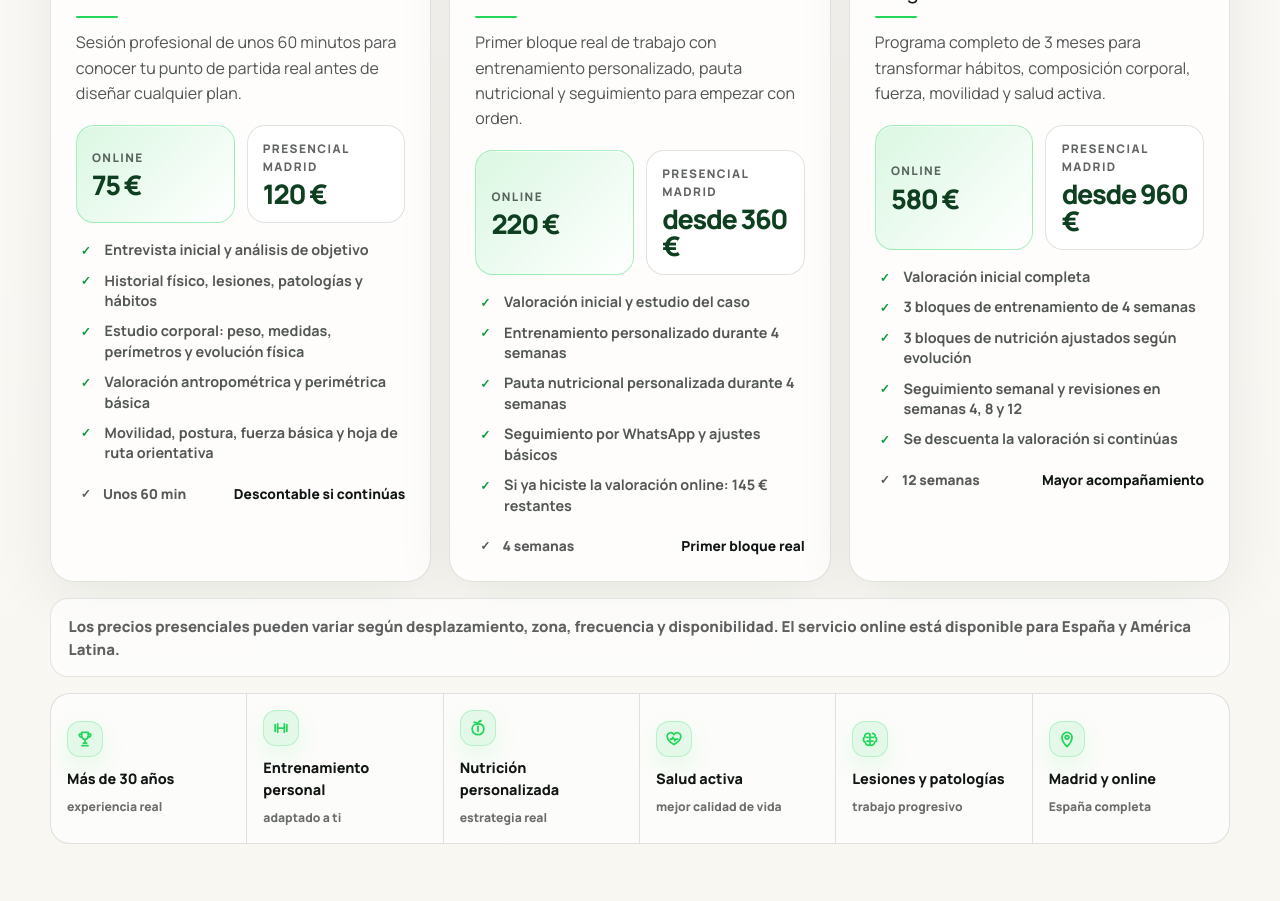
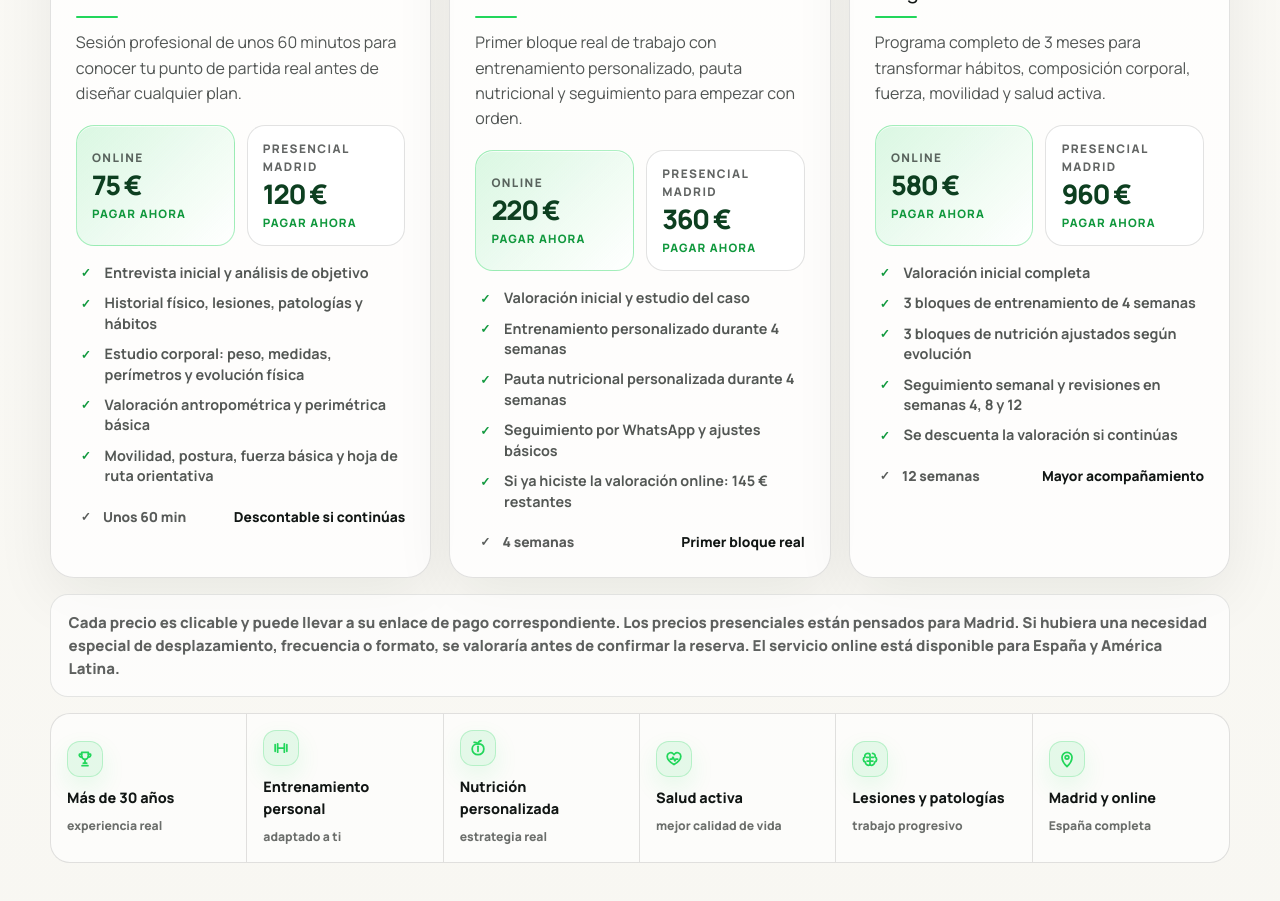
Before and after one commit to albypersonaltrainer-arch/ghc-training-landing, a Next.js app: page / in a window 1280 px wide. Shown: the part 1000-1901 px from the top of the page. Built offline with nearby package versions, Linux system fonts and the light colour scheme; no server answers.

Commit message:
Add files via upload

```diff
--- a/app/globals.css
+++ b/app/globals.css
@@ -252,7 +252,7 @@ a { color: inherit; text-decoration: none; }
   margin: 1.15rem 0 1.05rem;
 }
 .ghc-price-pill {
-  min-height: 86px;
+  min-height: 104px;
   display: grid;
   align-content: center;
   gap: .35rem;
@@ -261,6 +261,14 @@ a { color: inherit; text-decoration: none; }
   border-radius: 18px;
   background: rgba(255,255,255,.78);
   box-shadow: inset 0 1px 0 rgba(255,255,255,.7);
+  text-decoration: none;
+  transition: transform .18s ease, border-color .18s ease, box-shadow .18s ease, background .18s ease;
+  cursor: pointer;
+}
+.ghc-price-pill:hover {
+  transform: translateY(-2px);
+  border-color: rgba(34,214,91,.36);
+  box-shadow: 0 16px 34px rgba(17,22,20,.10), inset 0 1px 0 rgba(255,255,255,.7);
 }
 .ghc-price-pill-primary {
   border-color: rgba(34,214,91,.36);
@@ -279,6 +287,14 @@ a { color: inherit; text-decoration: none; }
   font-weight: 1000;
   letter-spacing: -.05em;
   line-height: 1;
+}
+.ghc-price-pill em {
+  color: #10983D;
+  font-size: .72rem;
+  font-style: normal;
+  font-weight: 950;
+  letter-spacing: .10em;
+  text-transform: uppercase;
 }
 @media (max-width: 560px) {
   .ghc-service-pricing {
--- a/app/page.tsx
+++ b/app/page.tsx
@@ -6,6 +6,16 @@ const whatsappMessage = encodeURIComponent(
   "Hola Alby, quiero información sobre la Valoración GHC Training."
 );
 const whatsappUrl = `https://wa.me/${whatsappNumber}?text=${whatsappMessage}`;
+
+const paymentLinks = {
+  valoracionOnline: process.env.NEXT_PUBLIC_SUMUP_VALORACION_ONLINE_URL || whatsappUrl,
+  valoracionPresencial: process.env.NEXT_PUBLIC_SUMUP_VALORACION_PRESENCIAL_URL || whatsappUrl,
+  plan4Online: process.env.NEXT_PUBLIC_SUMUP_PLAN4_ONLINE_URL || whatsappUrl,
+  plan4Presencial: process.env.NEXT_PUBLIC_SUMUP_PLAN4_PRESENCIAL_URL || whatsappUrl,
+  programa12Online: process.env.NEXT_PUBLIC_SUMUP_PROGRAMA12_ONLINE_URL || whatsappUrl,
+  programa12Presencial: process.env.NEXT_PUBLIC_SUMUP_PROGRAMA12_PRESENCIAL_URL || whatsappUrl,
+};
+
 const services = [
   {
     icon: "01",
@@ -13,8 +23,10 @@ const services = [
     text: "Sesión profesional de unos 60 minutos para conocer tu punto de partida real antes de diseñar cualquier plan.",
     onlineLabel: "Online",
     onlineAmount: "75 €",
+    onlineHref: paymentLinks.valoracionOnline,
     presencialLabel: "Presencial Madrid",
     presencialAmount: "120 €",
+    presencialHref: paymentLinks.valoracionPresencial,
     includes: [
       "Entrevista inicial y análisis de objetivo",
       "Historial físico, lesiones, patologías y hábitos",
@@ -31,8 +43,10 @@ const services = [
     text: "Primer bloque real de trabajo con entrenamiento personalizado, pauta nutricional y seguimiento para empezar con orden.",
     onlineLabel: "Online",
     onlineAmount: "220 €",
+    onlineHref: paymentLinks.plan4Online,
     presencialLabel: "Presencial Madrid",
-    presencialAmount: "desde 360 €",
+    presencialAmount: "360 €",
+    presencialHref: paymentLinks.plan4Presencial,
     includes: [
       "Valoración inicial y estudio del caso",
       "Entrenamiento personalizado durante 4 semanas",
@@ -49,8 +63,10 @@ const services = [
     text: "Programa completo de 3 meses para transformar hábitos, composición corporal, fuerza, movilidad y salud activa.",
     onlineLabel: "Online",
     onlineAmount: "580 €",
+    onlineHref: paymentLinks.programa12Online,
     presencialLabel: "Presencial Madrid",
-    presencialAmount: "desde 960 €",
+    presencialAmount: "960 €",
+    presencialHref: paymentLinks.programa12Presencial,
     includes: [
       "Valoración inicial completa",
       "3 bloques de entrenamiento de 4 semanas",
@@ -300,14 +316,28 @@ export default function Home() {
             <p>{service.text}</p>
 
             <div className="ghc-service-pricing" aria-label={`Precios de ${service.title}`}>
-              <div className="ghc-price-pill ghc-price-pill-primary">
+              <a
+                href={service.onlineHref}
+                className="ghc-price-pill ghc-price-pill-primary"
+                target="_blank"
+                rel="noreferrer"
+                aria-label={`Pagar ${service.title} ${service.onlineLabel} ${service.onlineAmount}`}
+              >
                 <span>{service.onlineLabel}</span>
                 <strong>{service.onlineAmount}</strong>
-              </div>
-              <div className="ghc-price-pill">
+                <em>Pagar ahora</em>
+              </a>
+              <a
+                href={service.presencialHref}
+                className="ghc-price-pill"
+                target="_blank"
+                rel="noreferrer"
+                aria-label={`Pagar ${service.title} ${service.presencialLabel} ${service.presencialAmount}`}
+              >
                 <span>{service.presencialLabel}</span>
                 <strong>{service.presencialAmount}</strong>
-              </div>
+                <em>Pagar ahora</em>
+              </a>
             </div>
 
             <ul className="ghc-service-includes">
@@ -328,7 +358,7 @@ export default function Home() {
       </section>
 
       <p className="ghc-services-note">
-        Los precios presenciales pueden variar según desplazamiento, zona, frecuencia y disponibilidad. El servicio online está disponible para España y América Latina.
+        Cada precio es clicable y puede llevar a su enlace de pago correspondiente. Los precios presenciales están pensados para Madrid. Si hubiera una necesidad especial de desplazamiento, frecuencia o formato, se valoraría antes de confirmar la reserva. El servicio online está disponible para España y América Latina.
       </p>
 
       <section className="ghc-authority-strip" aria-label="Autoridad y especialidades">
```
